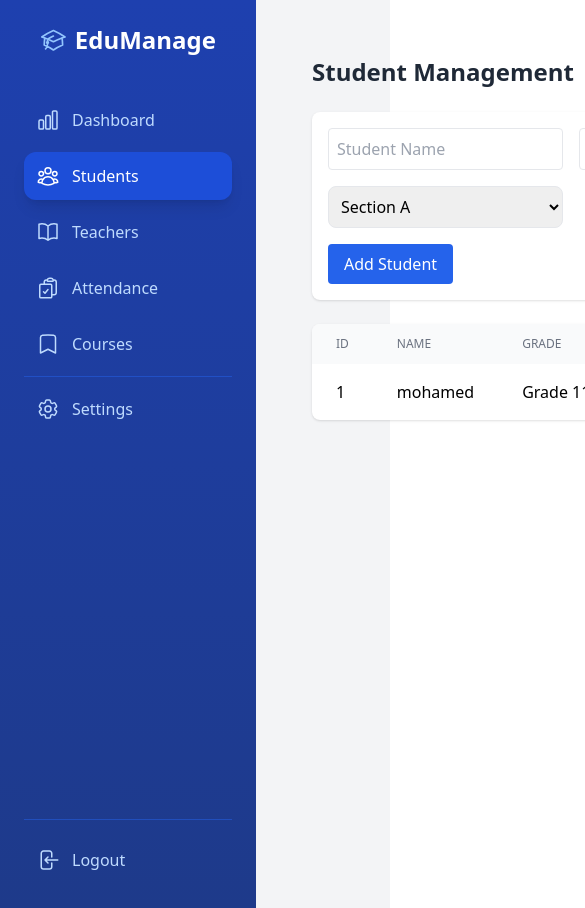
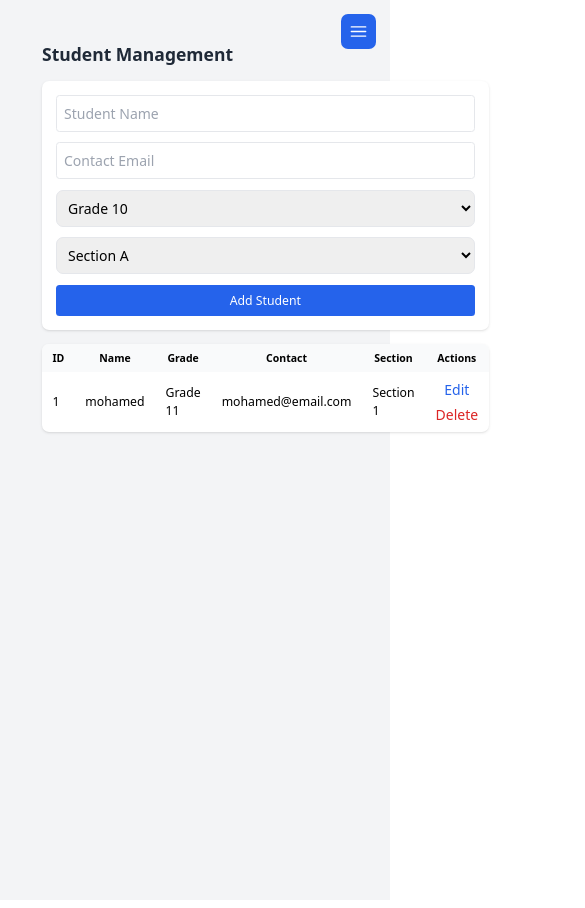
Before and after one commit to mosadikdev/school-management-system, a React (Create React App) app: page /students in a window 390 px wide. Shown: the top 908 px of the page, 585 px wide, since content can reach past the window. Built offline with nearby package versions, Linux system fonts and the light colour scheme.

Commit message:
feat: implement mobile-responsive layouts for all components

```diff
--- a/public/index.html
+++ b/public/index.html
@@ -3,7 +3,7 @@
   <head>
     <meta charset="utf-8" />
     <link rel="icon" href="%PUBLIC_URL%/favicon.ico" />
-    <meta name="viewport" content="width=device-width, initial-scale=1" />
+    <meta name="viewport" content="width=device-width, initial-scale=1, maximum-scale=1" />
     <meta name="theme-color" content="#000000" />
     <meta
       name="description"
--- a/src/components/Activities.jsx
+++ b/src/components/Activities.jsx
@@ -23,7 +23,7 @@ export default function Activities({ activities }) {
   return (
     <div className="p-4 sm:p-6 dark:bg-gray-900 min-h-screen">
       <div className="flex justify-between items-center mb-8">
-        <h1 className="text-2xl font-bold text-gray-800 dark:text-gray-100">All Activities</h1>
+        <h1 className="text-xl md:text-2xl font-bold text-gray-800 dark:text-gray-100">All Activities</h1>
         <Link
           to="/"
           className="flex items-center gap-2 text-blue-600 hover:text-blue-800 dark:text-blue-400 dark:hover:text-blue-300"
@@ -46,8 +46,8 @@ export default function Activities({ activities }) {
                   {icons[activity.type] || icons.system}
                 </div>
                 <div className="flex-1">
-                  <p className="font-medium dark:text-gray-200">{activity.text}</p>
-                  <p className="text-sm text-gray-500 dark:text-gray-400">
+                  <p className="text-sm md:text-base font-medium dark:text-gray-200">{activity.text}</p>
+                  <p className="text-sm md:text-base text-gray-500 dark:text-gray-400">
                     {format(parseISO(activity.timestamp), 'MMM dd, yyyy HH:mm')}
                   </p>
                 </div>
--- a/src/components/Attendance.jsx
+++ b/src/components/Attendance.jsx
@@ -121,7 +121,7 @@ export default function Attendance({ students, setStudents }) {
 
   return (
     <div className="dark:bg-gray-900 dark:text-gray-100 min-h-screen p-6">
-      <h1 className="text-2xl font-bold mb-6">Attendance Management</h1>
+      <h1 className="text-xl md:text-2xl font-bold mb-6">Attendance Management</h1>
 
       <div className="mb-6 bg-white dark:bg-gray-800 p-4 rounded-lg shadow grid grid-cols-1 md:grid-cols-4 gap-4">
       <div className="flex items-center gap-3">
@@ -213,40 +213,40 @@ export default function Attendance({ students, setStudents }) {
         <div className="bg-green-50 dark:bg-green-900/20 p-4 rounded-lg flex items-center gap-3">
           <CheckCircleIcon className="h-6 w-6 text-green-600 dark:text-green-400" />
           <div>
-            <p className="text-2xl font-bold dark:text-green-400">
+            <p className="text-sm md:text-base font-bold dark:text-green-400">
               {filteredStudents.filter(s => s.status === 'present').length}
             </p>
-            <p className="text-sm text-gray-600 dark:text-green-300">Present</p>
+            <p className="text-sm md:text-base text-gray-600 dark:text-green-300">Present</p>
           </div>
         </div>
 
         <div className="bg-red-50 dark:bg-red-900/20 p-4 rounded-lg flex items-center gap-3">
           <XCircleIcon className="h-6 w-6 text-red-600 dark:text-red-400" />
           <div>
-            <p className="text-2xl font-bold dark:text-red-400">
+            <p className="text-sm md:text-base font-bold dark:text-red-400">
               {filteredStudents.filter(s => s.status === 'absent').length}
             </p>
-            <p className="text-sm text-gray-600 dark:text-red-300">Absent</p>
+            <p className="text-sm md:text-base text-gray-600 dark:text-red-300">Absent</p>
           </div>
         </div>
 
         <div className="bg-yellow-50 dark:bg-yellow-900/20 p-4 rounded-lg flex items-center gap-3">
           <XCircleIcon className="h-6 w-6 text-yellow-600 dark:text-yellow-400" />
           <div>
-            <p className="text-2xl font-bold dark:text-yellow-400">
+            <p className="text-sm md:text-base font-bold dark:text-yellow-400">
               {filteredStudents.filter(s => s.status === 'late').length}
             </p>
-            <p className="text-sm text-gray-600 dark:text-yellow-300">Late</p>
+            <p className="text-sm md:text-base text-gray-600 dark:text-yellow-300">Late</p>
           </div>
         </div>
 
         <div className="bg-blue-50 dark:bg-blue-900/20 p-4 rounded-lg flex items-center gap-3">
           <CheckCircleIcon className="h-6 w-6 text-blue-600 dark:text-blue-400" />
           <div>
-            <p className="text-2xl font-bold dark:text-blue-400">
+            <p className="text-sm md:text-base font-bold dark:text-blue-400">
               {filteredStudents.filter(s => s.status === 'excused').length}
             </p>
-            <p className="text-sm text-gray-600 dark:text-blue-300">Excused</p>
+            <p className="text-sm md:text-base text-gray-600 dark:text-blue-300">Excused</p>
           </div>
         </div>
       </div>
--- a/src/components/Dashboard.jsx
+++ b/src/components/Dashboard.jsx
@@ -37,7 +37,7 @@ export default function Dashboard({
   return (
     <div className="dashboard p-4 sm:p-6 dark:bg-gray-900 dark:text-gray-100">
       <div className="flex justify-between items-center mb-8">
-        <h1 className="text-2xl font-bold text-gray-800 dark:text-gray-100">School Dashboard</h1>
+        <h1 className="text-xl md:text-2xl font-bold text-gray-800 dark:text-gray-100">School Dashboard</h1>
         <div className="flex items-center gap-2 text-sm text-gray-600 dark:text-gray-400">
           <ClockIcon className="h-4 w-4" />
           <span>{format(new Date(), 'MMM dd, yyyy')}</span>
@@ -131,8 +131,8 @@ export default function Dashboard({
                 <div key={index} className="flex items-center gap-3 p-3 bg-gray-50 dark:bg-gray-800 rounded-lg">
                   <CalendarIcon className="h-5 w-5 text-gray-500 dark:text-gray-400" />
                   <div>
-                    <p className="font-medium dark:text-gray-100">{event.title}</p>
-                    <p className="text-sm text-gray-500 dark:text-gray-400">
+                    <p className="text-sm md:text-base font-medium dark:text-gray-100">{event.title}</p>
+                    <p className="text-sm md:text-base text-gray-500 dark:text-gray-400">
                       {format(new Date(event.date), 'MMM dd, yyyy')}
                     </p>
                   </div>
@@ -150,8 +150,8 @@ const StatCard = ({ icon, title, value, trend, subText, iconSub }) => (
   <div className="bg-white dark:bg-gray-800 p-6 rounded-xl shadow-sm flex items-center gap-4">
     {icon}
     <div>
-      <p className="text-gray-500 dark:text-gray-400 text-sm">{title}</p>
-      <p className="text-2xl font-bold dark:text-gray-100">{value}</p>
+      <p className="text-gray-500 dark:text-gray-400 text-sm md:text-base">{title}</p>
+      <p className="text-sm md:text-base font-bold dark:text-gray-100">{value}</p>
       {trend ? (
         <div className="flex items-center text-green-600 dark:text-green-400 text-sm">
           <ArrowUpRightIcon className="h-4 w-4" />
@@ -195,8 +195,8 @@ const ActivityItem = ({ type, text, time }) => {
     <div className="flex items-start gap-4 p-4 border dark:border-gray-700 rounded-lg hover:bg-gray-50 dark:hover:bg-gray-700 transition-colors">
       <div className="mt-1">{icons[type] || icons.system}</div>
       <div>
-        <p className="font-medium dark:text-gray-100">{text}</p>
-        <p className="text-sm text-gray-500 dark:text-gray-400">{time}</p>
+        <p className="text-sm md:text-base font-medium dark:text-gray-100">{text}</p>
+        <p className="text-sm md:text-base text-gray-500 dark:text-gray-400">{time}</p>
       </div>
     </div>
   )
--- a/src/components/Settings.jsx
+++ b/src/components/Settings.jsx
@@ -30,8 +30,8 @@ export default function Settings() {
   }
 
   return (
-    <div className="settings-page dark:bg-gray-900 dark:text-gray-100 min-h-screen p-6">
-      <h1 className="text-2xl font-bold mb-6">System Settings</h1>
+    <div className="settings-page p-2 md:p-4 lg:p-6">
+  <h1 className="text-xl md:text-2xl font-bold mb-4">System Settings</h1>
 
       <div className="bg-white dark:bg-gray-800 rounded-xl shadow-sm p-6 mb-6">
         <div className="flex items-center gap-3 mb-6">
@@ -87,10 +87,10 @@ export default function Settings() {
         </div>
 
         <div className="space-y-4">
-          <div className="flex items-center justify-between p-4 border dark:border-gray-700 rounded-lg">
+          <div className="flex items-center justify-between p-2 md:p-4 border dark:border-gray-700 rounded-lg">
             <div>
               <h3 className="font-medium">Theme</h3>
-              <p className="text-sm text-gray-500 dark:text-gray-400">Choose light or dark mode</p>
+              <p className="text-sm md:text-base text-gray-500 dark:text-gray-400">Choose light or dark mode</p>
             </div>
             <select
               value={theme}
@@ -105,7 +105,7 @@ export default function Settings() {
           <div className="flex items-center justify-between p-4 border rounded-lg">
             <div>
               <h3 className="font-medium">Notifications</h3>
-              <p className="text-sm text-gray-500">Receive system notifications</p>
+              <p className="text-sm md:text-base text-gray-500">Receive system notifications</p>
             </div>
             <label className="relative inline-flex items-center cursor-pointer">
               <input
@@ -172,7 +172,7 @@ export default function Settings() {
           <div className="flex items-center justify-between p-4 border rounded-lg border-red-200 bg-white">
             <div>
               <h3 className="font-medium">Delete Account</h3>
-              <p className="text-sm text-gray-500">Permanently delete your school account</p>
+              <p className="text-sm md:text-base text-gray-500">Permanently delete your school account</p>
             </div>
             <button className="px-4 py-2 text-red-600 border border-red-300 rounded-lg hover:bg-red-50">
               Delete Account
--- a/src/components/Sidebar.jsx
+++ b/src/components/Sidebar.jsx
@@ -7,12 +7,27 @@ import {
   BookOpenIcon,
   ArrowLeftOnRectangleIcon,
   ClipboardDocumentCheckIcon,
-  BookmarkIcon
+  BookmarkIcon,
+  Bars3Icon
 } from '@heroicons/react/24/outline'
+import { useState } from 'react'
 
 export default function Sidebar() {
+  const [isOpen, setIsOpen] = useState(false)
   return (
-    <div className="w-64 bg-gradient-to-b from-blue-800 to-blue-900 min-h-screen p-6 flex flex-col">
+    <>
+    {/* Mobile Menu Button */}
+    <button
+    onClick={() => setIsOpen(!isOpen)}
+    className="md:hidden fixed top-4 right-4 z-50 p-2 bg-blue-600 text-white rounded-lg"
+  >
+    <Bars3Icon className="h-6 w-6" />
+  </button>
+
+  {/* Sidebar */}
+  <div className={`${isOpen ? 'translate-x-0' : '-translate-x-full'}
+    md:translate-x-0 fixed md:relative w-64 bg-gradient-to-b from-blue-800 to-blue-900
+    min-h-screen p-6 flex flex-col transition-transform duration-300 z-40`}>
       <div className="mb-10 px-4">
         <h2 className="text-white text-2xl font-bold flex items-center gap-2">
           <AcademicCapIcon className="h-8 w-8 text-blue-300" />
@@ -115,5 +130,6 @@ export default function Sidebar() {
         </button>
       </div>
     </div>
+    </>
   )
 }
--- a/src/components/StudentTable.jsx
+++ b/src/components/StudentTable.jsx
@@ -39,12 +39,12 @@ export default function StudentTable({ students, onAddStudent, onUpdateStudent,
   }
 
   return (
-    <div className="dark:bg-gray-900 dark:text-gray-100 min-h-screen p-6">
-      <h1 className="text-2xl font-bold mb-6 text-gray-800 dark:text-gray-200">Student Management</h1>
+    <div className="dark:bg-gray-900 dark:text-gray-100 min-h-screen p-4">
+      <h1 className="text-xl font-bold mb-4 md:mb-6 text-gray-800 dark:text-gray-200">Student Management</h1>
 
-      <form onSubmit={handleSubmit} className="mb-6 bg-white dark:bg-gray-800 p-4 rounded-lg shadow">
-        <div className="grid grid-cols-3 gap-4">
-          <input
+      <form onSubmit={handleSubmit} className="mb-4 bg-white dark:bg-gray-800 p-4 rounded-lg shadow">
+        <div className="grid grid-cols-1 gap-3 md:grid-cols-2 lg:grid-cols-4">
+        <input
             type="text"
             placeholder="Student Name"
             className="p-2 border rounded dark:bg-gray-700 dark:border-gray-600 dark:text-white"
@@ -91,45 +91,35 @@ export default function StudentTable({ students, onAddStudent, onUpdateStudent,
         </div>
         <button
           type="submit"
-          className="mt-4 bg-blue-600 dark:bg-blue-700 text-white px-4 py-2 rounded hover:bg-blue-700 dark:hover:bg-blue-800"
+          className="mt-3 w-full md:w-auto text-sm md:text-base bg-blue-600 dark:bg-blue-700 text-white px-4 py-2 rounded hover:bg-blue-700 dark:hover:bg-blue-800"
         >
           {editingId ? 'Update Student' : 'Add Student'}
         </button>
       </form>
 
-      <div className="bg-white dark:bg-gray-800 rounded-lg shadow overflow-hidden">
-        <table className="min-w-full">
+      <div className="bg-white dark:bg-gray-800 rounded-lg shadow overflow-x-auto">
+        <table className="w-full">
           <thead className="bg-gray-50 dark:bg-gray-700">
             <tr>
-              <th className="px-6 py-3 text-left text-xs font-medium text-gray-500 dark:text-gray-300 uppercase">ID</th>
-              <th className="px-6 py-3 text-left text-xs font-medium text-gray-500 dark:text-gray-300 uppercase">Name</th>
-              <th className="px-6 py-3 text-left text-xs font-medium text-gray-500 dark:text-gray-300 uppercase">Grade</th>
-              <th className="px-6 py-3 text-left text-xs font-medium text-gray-500 dark:text-gray-300 uppercase">Contact</th>
-              <th className="px-6 py-3 text-left text-xs font-medium text-gray-500 dark:text-gray-300 uppercase">Section</th>
-              <th className="px-6 py-3 text-left text-xs font-medium text-gray-500 dark:text-gray-300 uppercase">Actions</th>
+              <th className="px-3 py-2 text-xs md:text-sm">ID</th>
+              <th className="px-3 py-2 text-xs md:text-sm">Name</th>
+              <th className="px-3 py-2 text-xs md:text-sm">Grade</th>
+              <th className="px-3 py-2 text-xs md:text-sm">Contact</th>
+              <th className="px-3 py-2 text-xs md:text-sm">Section</th>
+              <th className="px-3 py-2 text-xs md:text-sm">Actions</th>
             </tr>
           </thead>
           <tbody className="divide-y divide-gray-200 dark:divide-gray-700">
             {students.map((student) => (
               <tr key={student.id} className="dark:bg-gray-800">
-              <td className="px-6 py-4 whitespace-nowrap dark:text-gray-300">{student.id}</td>
-              <td className="px-6 py-4 whitespace-nowrap dark:text-gray-300">{student.name}</td>
-                <td className="px-6 py-4 whitespace-nowrap dark:text-gray-300">Grade {student.level}</td>
-                <td className="px-6 py-4 whitespace-nowrap dark:text-gray-300">{student.contact}</td>
-                <td className="px-6 py-4 whitespace-nowrap dark:text-gray-300">Section {student.section}</td>
-                <td className="px-6 py-4 whitespace-nowrap flex gap-2">
-                  <button
-                    onClick={() => handleEdit(student)}
-                    className="text-blue-600 hover:text-blue-900 dark:text-blue-400 dark:hover:text-blue-300"
-                  >
-                    Edit
-                  </button>
-                  <button
-                    onClick={() => onDeleteStudent(student.id)}
-                    className="text-red-600 hover:text-red-900 dark:text-red-400 dark:hover:text-red-300"
-                  >
-                    Delete
-                  </button>
+              <td className="px-3 py-2 md:px-4 md:py-3 text-sm">{student.id}</td>
+              <td className="px-3 py-2 md:px-4 md:py-3 text-sm">{student.name}</td>
+                <td className="px-3 py-2 md:px-4 md:py-3 text-sm">Grade {student.level}</td>
+                <td className="px-3 py-2 md:px-4 md:py-3 text-sm">{student.contact}</td>
+                <td className="px-3 py-2 md:px-4 md:py-3 text-sm">Section {student.section}</td>
+                <td className="px-3 py-2 md:px-4 md:py-3 flex flex-col gap-1">
+                  <button className="text-blue-600 dark:text-blue-400">Edit</button>
+                  <button className="text-red-600 dark:text-red-400">Delete</button>
                 </td>
               </tr>
             ))}
--- a/src/components/TeacherTable.jsx
+++ b/src/components/TeacherTable.jsx
@@ -25,11 +25,11 @@ export default function TeacherTable({ teachers, onAddTeacher, onUpdateTeacher,
   }
 
   return (
-    <div className="dark:bg-gray-900 dark:text-gray-100 min-h-screen p-6">
-      <h1 className="text-2xl font-bold mb-6 text-gray-800 dark:text-gray-200">Teacher Management</h1>
+    <div className="dark:bg-gray-900 dark:text-gray-100 min-h-screen p-4">
+      <h1 className="text-xl font-bold mb-4 md:mb-6 text-gray-800 dark:text-gray-200">Teacher Management</h1>
 
-      <form onSubmit={handleSubmit} className="mb-6 bg-white dark:bg-gray-800 p-4 rounded-lg shadow">
-        <div className="grid grid-cols-3 gap-4">
+      <form onSubmit={handleSubmit} className="mb-4 bg-white dark:bg-gray-800 p-4 rounded-lg shadow">
+        <div className="grid grid-cols-1 gap-3 md:grid-cols-3">
           <input
             type="text"
             placeholder="Teacher Name"
@@ -55,23 +55,20 @@ export default function TeacherTable({ teachers, onAddTeacher, onUpdateTeacher,
             required
           />
         </div>
-        <button
-          type="submit"
-          className="mt-4 bg-blue-600 dark:bg-blue-700 text-white px-4 py-2 rounded hover:bg-blue-700 dark:hover:bg-blue-800"
-        >
+        <button className="mt-3 w-full md:w-auto bg-blue-600 dark:bg-blue-700 text-white px-4 py-2 rounded">
           {editingId ? 'Update Teacher' : 'Add Teacher'}
         </button>
       </form>
 
-      <div className="bg-white dark:bg-gray-800 rounded-lg shadow overflow-hidden">
-        <table className="min-w-full">
+      <div className="bg-white dark:bg-gray-800 rounded-lg shadow overflow-x-auto">
+        <table className="w-full">
           <thead className="bg-gray-50 dark:bg-gray-700">
             <tr>
-              <th className="px-6 py-3 text-left text-xs font-medium text-gray-500 dark:text-gray-300 uppercase">ID</th>
-              <th className="px-6 py-3 text-left text-xs font-medium text-gray-500 dark:text-gray-300 uppercase">Name</th>
-              <th className="px-6 py-3 text-left text-xs font-medium text-gray-500 dark:text-gray-300 uppercase">Subject</th>
-              <th className="px-6 py-3 text-left text-xs font-medium text-gray-500 dark:text-gray-300 uppercase">Email</th>
-              <th className="px-6 py-3 text-left text-xs font-medium text-gray-500 dark:text-gray-300 uppercase">Actions</th>
+            <th className="px-3 py-2 md:px-6 md:py-3 text-xs md:text-sm">ID</th>
+              <th className="px-3 py-2 md:px-6 md:py-3 text-xs md:text-sm">Name</th>
+              <th className="px-3 py-2 md:px-6 md:py-3 text-xs md:text-sm">Subject</th>
+              <th className="px-3 py-2 md:px-6 md:py-3 text-xs md:text-sm">Email</th>
+              <th className="px-3 py-2 md:px-6 md:py-3 text-xs md:text-sm">Actions</th>
             </tr>
           </thead>
           <tbody className="divide-y divide-gray-200 dark:divide-gray-700">
--- a/src/index.css
+++ b/src/index.css
@@ -10,3 +10,12 @@
 .dark body {
   @apply bg-gray-900 text-gray-100;
 }
+
+@layer base {
+  html {
+    font-size: 16px;
+    @media (max-width: 640px) {
+      font-size: 14px;
+    }
+  }
+}
```
Also changed, not shown: src/components/Courses.jsx (+33 -36 lines).
